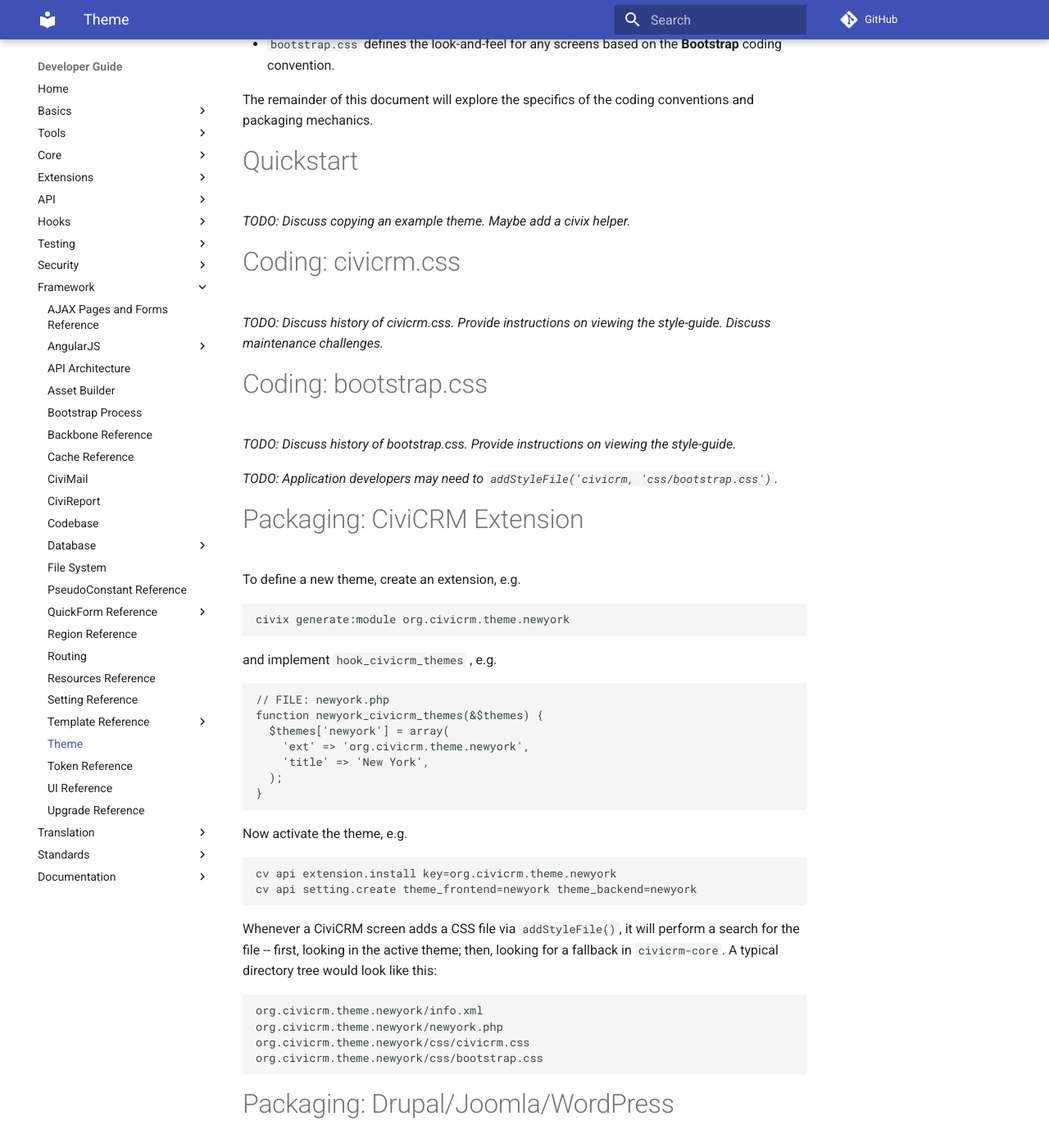
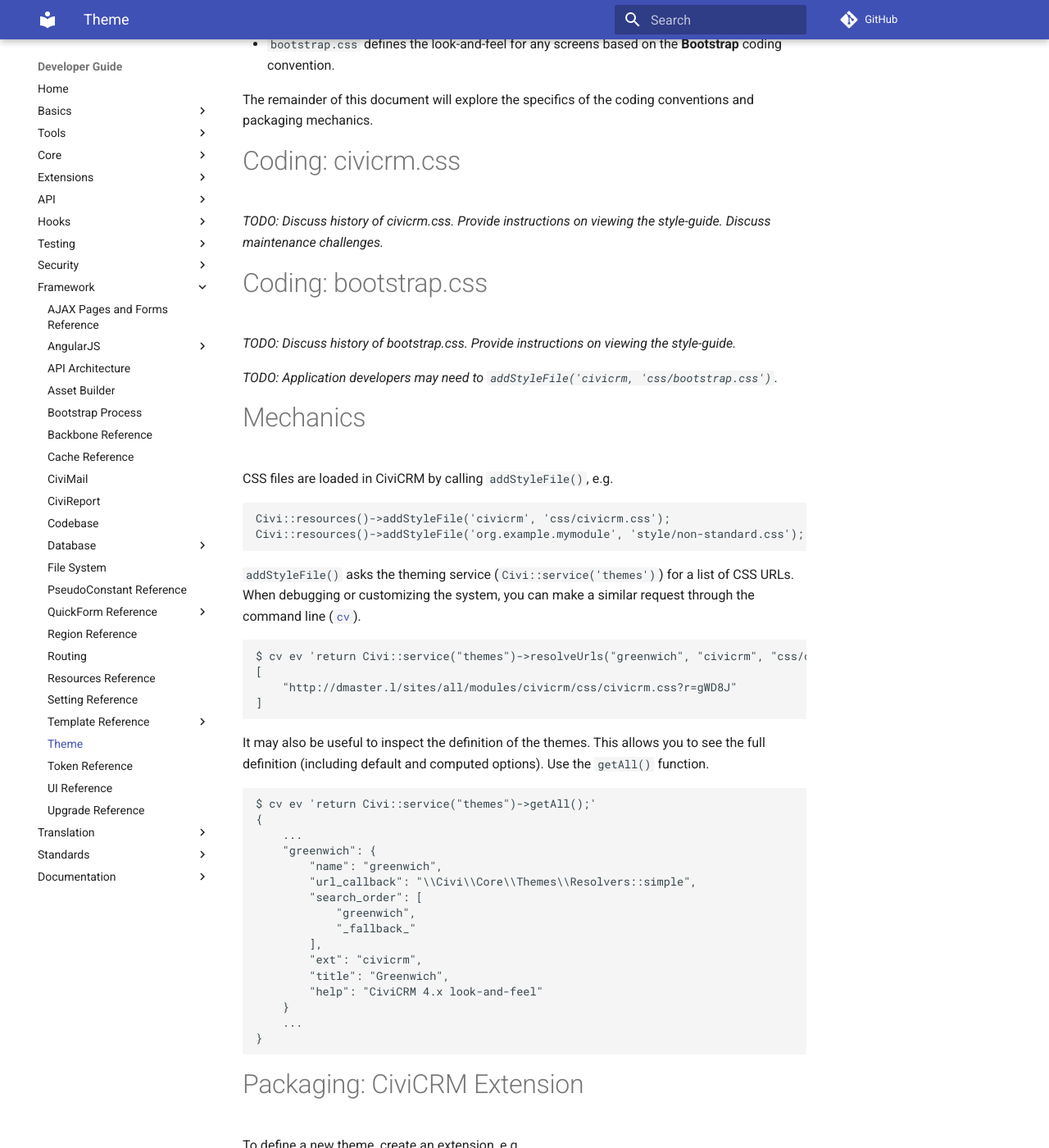
Before and after one commit to civicrm/civicrm-dev-docs, an MkDocs documentation site: the page built from docs/theme.md, in a window 1280 px wide and 1400 px high, scrolled down 1266 px. Shown: the whole window at 82% size. Built offline with MkDocs 1.6.1 and Material for MkDocs 9.7.7, drawn with Linux system fonts in a browser that asks for light colours; comment, search, counter and statistics services are not loaded; old or Windows-style settings are respelled for this version of MkDocs; some of the changed text lies outside the part shown.

Commit message:
CRM-18792 - theme.md - Rename "Internals" to "Mechanics"

````diff
--- a/docs/theme.md
+++ b/docs/theme.md
@@ -49,10 +49,6 @@
 The remainder of this document will explore the specifics of the coding
 conventions and packaging mechanics.
 
-# Quickstart
-
-_TODO: Discuss copying an example theme. Maybe add a civix helper._
-
 # Coding: civicrm.css
 
 _TODO: Discuss history of civicrm.css. Provide instructions on viewing the style-guide. Discuss
@@ -63,6 +59,51 @@
 _TODO: Discuss history of bootstrap.css. Provide instructions on viewing the style-guide._
 
 _TODO: Application developers may need to `addStyleFile('civicrm, 'css/bootstrap.css')`._
+
+# Mechanics
+
+CSS files are loaded in CiviCRM by calling `addStyleFile()`, e.g.
+
+```php
+Civi::resources()->addStyleFile('civicrm', 'css/civicrm.css');
+Civi::resources()->addStyleFile('org.example.mymodule', 'style/non-standard.css');
+```
+
+`addStyleFile()` asks the theming service (`Civi::service('themes')`) for a
+list of CSS URLs.  When debugging or customizing the system, you can make a
+similar request through the command line
+([`cv`](https://github.com/civicrm/cv)).
+
+```
+$ cv ev 'return Civi::service("themes")->resolveUrls("greenwich", "civicrm", "css/civicrm.css");'
+[
+    "http://dmaster.l/sites/all/modules/civicrm/css/civicrm.css?r=gWD8J"
+]
+```
+
+It may also be useful to inspect the definition of the themes. This allows
+you to see the full definition (including default and computed options).
+Use the `getAll()` function.
+
+```
+$ cv ev 'return Civi::service("themes")->getAll();'
+{
+    ...
+    "greenwich": {
+        "name": "greenwich",
+        "url_callback": "\\Civi\\Core\\Themes\\Resolvers::simple",
+        "search_order": [
+            "greenwich",
+            "_fallback_"
+        ],
+        "ext": "civicrm",
+        "title": "Greenwich",
+        "help": "CiviCRM 4.x look-and-feel"
+    }
+    ...
+}
+```
+
 
 # Packaging: CiviCRM Extension
 
@@ -329,48 +370,3 @@
   <tr><td>org.civicrm.rules/<code>style/admin.css</code></td><td>org.civicrm.theme.newyork/astoria/<code>org.civicrm.rules-style/admin.css</code></td></tr>
   </tbody>
 </table>
-
-
-# Internals
-
-CSS files are loaded in CiviCRM by calling `addStyleFile()`, e.g.
-
-```php
-Civi::resources()->addStyleFile('civicrm', 'css/civicrm.css');
-Civi::resources()->addStyleFile('org.example.mymodule', 'style/non-standard.css');
-```
-
-`addStyleFile()` asks the theming service (`Civi::service('themes')` aka
-`Civi/Core/Themes.php`) for a list of CSS URLs. When debugging or
-customizing the system, you can make a similar request through the
-command line ([`cv`](https://github.com/civicrm/cv)).
-
-```
-$ cv ev 'return Civi::service("themes")->resolveUrls("greenwich", "civicrm", "css/civicrm.css");'
-[
-    "http://dmaster.l/sites/all/modules/civicrm/css/civicrm.css?r=gWD8J"
-]
-```
-
-It may also be useful to inspect the definition of the themes. This allows
-you to see the full definition (including default and computed options).
-Use the `getAll()` function.
-
-```
-$ cv ev 'return Civi::service("themes")->getAll();'
-{
-    ...
-    "greenwich": {
-        "name": "greenwich",
-        "url_callback": "\\Civi\\Core\\Themes\\Resolvers::simple",
-        "search_order": [
-            "greenwich",
-            "_fallback_"
-        ],
-        "ext": "civicrm",
-        "title": "Greenwich",
-        "help": "CiviCRM 4.x look-and-feel"
-    }
-    ...
-}
-```
````
